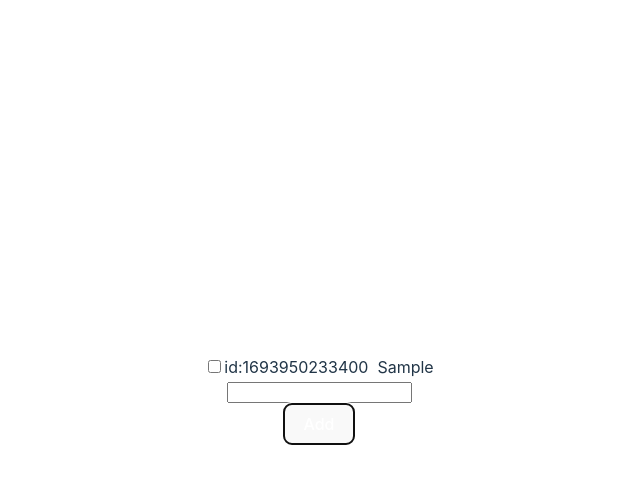
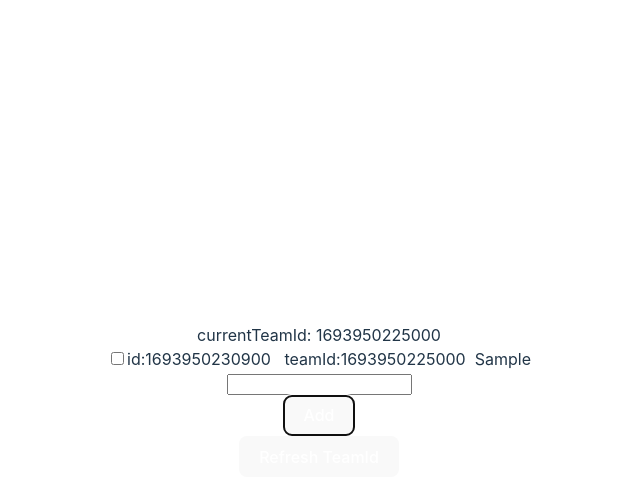
Before and after one commit to zakihaya/react-vite-sample, a React (Vite) app: page / in a window 1280 px wide. Both pictures are taken after typing "Sample" into the empty fields and a click on the button "Add". Shown: the top 484 px of the page, without its empty margins (321-961 px from the left). Built offline with nearby package versions, Linux system fonts and the light colour scheme.

Commit message:
contextを使ってみる

```diff
--- a/src/App.tsx
+++ b/src/App.tsx
@@ -1,11 +1,14 @@
 import TodoListComponent from "@/components/TodoList";
+import { TeamIdProvider } from "@/contexts/TeamIdContext";
 import "./App.css";
 
 function App() {
   return (
-    <div className="App">
-      <TodoListComponent />
-    </div>
+    <TeamIdProvider>
+      <div className="App">
+        <TodoListComponent />
+      </div>
+    </TeamIdProvider>
   );
 }
 
--- a/src/components/Todo.tsx
+++ b/src/components/Todo.tsx
@@ -19,6 +19,7 @@ const TodoComponent = ({ item, onUpdate }: TodoProps) => {
         }}
       />
       id:{item.id}
+      &nbsp;&nbsp; teamId:{item.teamId}
       &nbsp;&nbsp;
       {item.title}
     </div>
--- a/src/components/TodoForm.tsx
+++ b/src/components/TodoForm.tsx
@@ -1,5 +1,6 @@
 import { useState, useCallback } from "react";
 import { Todo } from "@/types/Todo";
+import { useTeamId, useRefreshTeamId } from "@/contexts/TeamIdContext";
 
 type TodoFormProps = {
   onAdd: (todo: Todo) => void;
@@ -11,6 +12,8 @@ type FormValue = {
 
 const TodoFormComponent = ({ onAdd }: TodoFormProps) => {
   const [formValue, setFormValue] = useState<FormValue>({ title: "" });
+  const teamId = useTeamId();
+  const refreshTeamId = useRefreshTeamId();
 
   const getId = useCallback(() => {
     return new Date().getTime();
@@ -31,12 +34,22 @@ const TodoFormComponent = ({ onAdd }: TodoFormProps) => {
             id: getId(),
             title: formValue.title,
             completed: false,
+            teamId,
           });
           setFormValue({ title: "" });
         }}
       >
         Add
       </button>
+      <br />
+      <button
+        style={{ color: "#fff" }}
+        onClick={() => {
+          refreshTeamId();
+        }}
+      >
+        Refresh TeamId
+      </button>
     </div>
   );
 };
--- a/src/components/TodoList.tsx
+++ b/src/components/TodoList.tsx
@@ -2,9 +2,11 @@ import { useState } from "react";
 import TodoComponent from "./Todo";
 import TodoFormComponent from "./TodoForm";
 import { Todo } from "@/types/Todo";
+import { useTeamId } from "@/contexts/TeamIdContext";
 
 const TodoListComponent = () => {
   const [items, setItems] = useState<Array<Todo>>([]);
+  const currentTeamId = useTeamId();
 
   const onUpdate = (newValue: Todo) => {
     setItems(
@@ -26,6 +28,7 @@ const TodoListComponent = () => {
 
   return (
     <>
+      <div className="current-team-id">currentTeamId: {currentTeamId}</div>
       <div className="items">
         {items.map((item) => (
           <TodoComponent key={item.id} item={item} onUpdate={onUpdate} />
--- /dev/null
+++ b/src/contexts/TeamIdContext.ts
@@ -0,0 +1,49 @@
+import React, { ReactNode, createContext, useContext, useState } from "react";
+
+const teamIdContext = createContext<{
+  teamId: string;
+  refreshTeamId: () => void;
+} | null>(null);
+
+const newTeamId = () => {
+  return String(new Date().getTime());
+};
+
+type providerProps = {
+  children: ReactNode;
+};
+
+const TeamIdProvider = ({ children }: providerProps) => {
+  const [teamId, setTeamId] = useState<string>(newTeamId());
+
+  const refreshTeamId = () => {
+    const teamId = newTeamId();
+    setTeamId(teamId);
+  };
+
+  return React.createElement(
+    teamIdContext.Provider,
+    { value: { teamId, refreshTeamId } },
+    children
+  );
+};
+
+const useTeamId = () => {
+  const context = useContext(teamIdContext);
+  if (context === null) {
+    throw new Error("use teamId only inside of <TeamIdProvider>");
+  }
+
+  return context.teamId;
+};
+
+const useRefreshTeamId = () => {
+  const context = useContext(teamIdContext);
+  if (context === null) {
+    throw new Error("use teamId only inside of <TeamIdProvider>");
+  }
+
+  return context.refreshTeamId;
+};
+
+export { TeamIdProvider, useTeamId, useRefreshTeamId };
--- a/src/types/Todo.ts
+++ b/src/types/Todo.ts
@@ -2,4 +2,5 @@ export type Todo = {
   id: number;
   title: string;
   completed: boolean;
+  teamId: string;
 };
```
